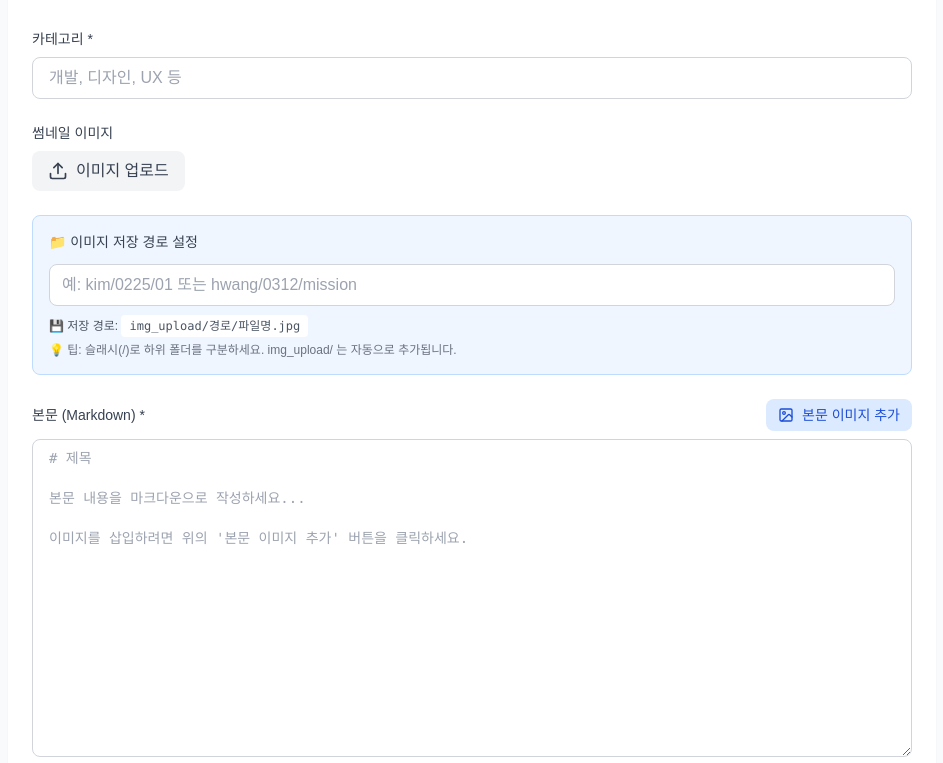
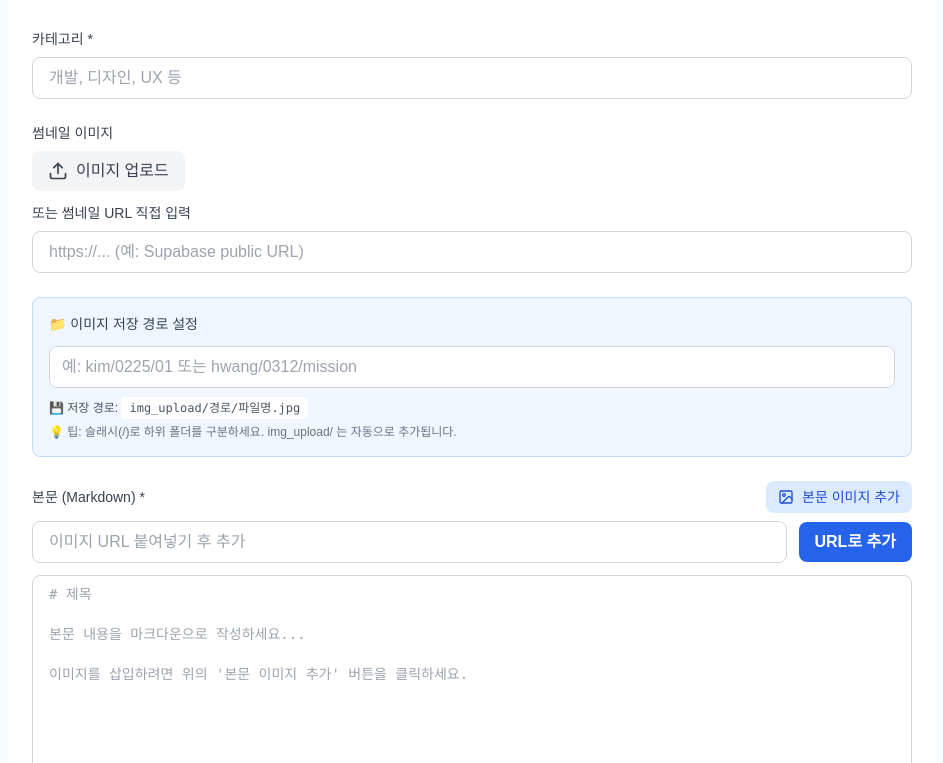
Before and after one commit to Jsun-cre8bara/Newsletter-Form, a Next.js app: page /admin/posts/new in a window 1280 px wide. Shown: the part 525-1288 px from the top of the page, without its empty margins (328-1271 px from the left). Built offline with nearby package versions, Linux system fonts and the light colour scheme; no server answers.

Commit message:
fix: upload post images to Supabase (thumbnail/content)

```diff
--- a/app/admin/posts/[id]/edit/page.tsx
+++ b/app/admin/posts/[id]/edit/page.tsx
@@ -6,6 +6,7 @@ import { useForm } from 'react-hook-form'
 import { ArrowLeft, Save, Upload, Trash2, Image as ImageIcon, Mail } from 'lucide-react'
 import Link from 'next/link'
 import { Post, PostFormData } from '@/lib/types'
+import { uploadImage } from '@/lib/supabase'
 
 export default function EditPostPage({ params }: { params: { id: string } }) {
   const router = useRouter()
@@ -14,6 +15,7 @@ export default function EditPostPage({ params }: { params: { id: string } }) {
   const [error, setError] = useState<string | null>(null)
   const [post, setPost] = useState<Post | null>(null)
   const [thumbnailPreview, setThumbnailPreview] = useState<string | null>(null)
+  const [uploadingThumbnail, setUploadingThumbnail] = useState(false)
   const [uploadingContentImage, setUploadingContentImage] = useState(false)
   const [isSendingNewsletter, setIsSendingNewsletter] = useState(false)
   const contentTextareaRef = useRef<HTMLTextAreaElement | null>(null)
@@ -25,6 +27,7 @@ export default function EditPostPage({ params }: { params: { id: string } }) {
 
   const contentValue = watch('content')
   const [thumbnailUrl, setThumbnailUrl] = useState('')
+  const [contentImageUrl, setContentImageUrl] = useState('')
 
   useEffect(() => {
     fetchPost()
@@ -54,36 +57,34 @@ export default function EditPostPage({ params }: { params: { id: string } }) {
     })
   }
 
-  const handleThumbnailChange = (e: React.ChangeEvent<HTMLInputElement>) => {
+  const handleThumbnailChange = async (e: React.ChangeEvent<HTMLInputElement>) => {
     const file = e.target.files?.[0]
     if (!file) return
 
-    // 경로 확인
-    if (!imagePath.trim()) {
-      alert('⚠️ 이미지 저장 경로를 먼저 입력해주세요!')
-      e.target.value = ''
-      return
-    }
+    setUploadingThumbnail(true)
+    setError(null)
 
-    console.log('🖼️ 썸네일 파일 선택됨:', file?.name, file?.size, 'bytes')
-
-    // 로컬 경로 생성 (img_upload는 고정)
-    const relativePath = `img_upload/${imagePath}/${file.name}`
-
-    // GitHub raw URL 생성
-    const githubRawUrl = `https://raw.githubusercontent.com/Jsun-cre8bara/Newsletter-Form/main/${relativePath}`
-    setThumbnailUrl(githubRawUrl)
-
-    console.log('✅ 썸네일 URL 생성:', githubRawUrl)
-
-    // 미리보기 생성
+    // 업로드 완료 전에도 바로 미리보기
     const reader = new FileReader()
     reader.onloadend = () => {
       setThumbnailPreview(reader.result as string)
     }
     reader.readAsDataURL(file)
 
-    alert(`✅ 썸네일 경로가 설정되었습니다!\n\n저장할 위치:\n${relativePath}\n\n포스트 저장 전에 위 경로에 이미지 파일을 저장하고 Git에 커밋해주세요.`)
+    try {
+      const uploadedUrl = await uploadImage(file)
+      if (!uploadedUrl) throw new Error('이미지 업로드에 실패했습니다.')
+
+      setThumbnailUrl(uploadedUrl)
+      setThumbnailPreview(uploadedUrl)
+    } catch (err) {
+      const message = err instanceof Error ? err.message : '썸네일 업로드 중 오류가 발생했습니다.'
+      setError(message)
+      alert(message)
+    } finally {
+      setUploadingThumbnail(false)
+      e.target.value = ''
+    }
   }
 
   // Handle content image upload
@@ -91,27 +92,14 @@ export default function EditPostPage({ params }: { params: { id: string } }) {
     const file = e.target.files?.[0]
     if (!file) return
 
-    // 경로 확인
-    if (!imagePath.trim()) {
-      alert('⚠️ 이미지 저장 경로를 먼저 입력해주세요!')
-      e.target.value = ''
-      return
-    }
-
     setUploadingContentImage(true)
-    console.log('📸 본문 이미지 경로 생성:', file.name)
 
     try {
-      // 로컬 경로 생성 (img_upload는 고정)
-      const relativePath = `img_upload/${imagePath}/${file.name}`
-
-      // GitHub raw URL 생성
-      const githubRawUrl = `https://raw.githubusercontent.com/Jsun-cre8bara/Newsletter-Form/main/${relativePath}`
-
-      console.log('✅ GitHub URL 생성:', githubRawUrl)
+      const uploadedUrl = await uploadImage(file)
+      if (!uploadedUrl) throw new Error('이미지 업로드에 실패했습니다.')
 
       // 마크다운 형식으로 이미지 삽입
-      const imageMarkdown = `\n![${file.name.split('.')[0]}](${githubRawUrl})\n`
+      const imageMarkdown = `\n![${file.name.split('.')[0]}](${uploadedUrl})\n`
 
       // 현재 커서 위치에 삽입
       const textarea = contentTextareaRef.current
@@ -132,21 +120,52 @@ export default function EditPostPage({ params }: { params: { id: string } }) {
           const newPosition = start + imageMarkdown.length
           textarea.setSelectionRange(newPosition, newPosition)
         }, 0)
-
-        alert(`✅ 이미지 경로가 본문에 추가되었습니다!\n\n저장할 위치:\n${relativePath}\n\n포스트 저장 전에 위 경로에 이미지 파일을 저장하고 Git에 커밋해주세요.`)
       } else {
-        // textarea ref가 없으면 끝에 추가
         setValue('content', (contentValue || '') + imageMarkdown)
-        alert(`✅ 이미지 경로가 본문 끝에 추가되었습니다!\n\n저장할 위치:\n${relativePath}`)
       }
     } catch (error) {
       console.error('❌ 이미지 경로 생성 실패:', error)
-      alert('이미지 경로 생성에 실패했습니다.')
+      const message = error instanceof Error ? error.message : '이미지 업로드 중 오류가 발생했습니다.'
+      setError(message)
+      alert(message)
     } finally {
       setUploadingContentImage(false)
       // 파일 input 초기화
       e.target.value = ''
     }
+  }
+
+  const insertContentImageByUrl = () => {
+    const url = contentImageUrl.trim()
+    if (!url) {
+      alert('이미지 URL을 입력해주세요.')
+      return
+    }
+
+    const imageMarkdown = `\n![image](${url})\n`
+
+    const textarea = contentTextareaRef.current
+    if (textarea) {
+      const start = textarea.selectionStart
+      const end = textarea.selectionEnd
+      const currentContent = contentValue || ''
+      const newContent =
+        currentContent.substring(0, start) +
+        imageMarkdown +
+        currentContent.substring(end)
+
+      setValue('content', newContent)
+
+      setTimeout(() => {
+        textarea.focus()
+        const newPosition = start + imageMarkdown.length
+        textarea.setSelectionRange(newPosition, newPosition)
+      }, 0)
+    } else {
+      setValue('content', (contentValue || '') + imageMarkdown)
+    }
+
+    setContentImageUrl('')
   }
 
   const onSubmit = async (data: PostFormData) => {
@@ -383,6 +402,23 @@ export default function EditPostPage({ params }: { params: { id: string } }) {
                 />
               )}
             </div>
+
+            <div className="mt-3">
+              <label className="block text-sm font-medium text-gray-700 mb-2">
+                또는 썸네일 URL 직접 입력
+              </label>
+              <input
+                type="url"
+                value={thumbnailUrl}
+                onChange={(e) => {
+                  setThumbnailUrl(e.target.value)
+                  setThumbnailPreview(e.target.value || null)
+                }}
+                placeholder="https://... (예: Supabase public URL)"
+                className="w-full px-4 py-2 border border-gray-300 rounded-lg focus:ring-2 focus:ring-blue-500 focus:border-transparent"
+                disabled={uploadingThumbnail}
+              />
+            </div>
           </div>
 
           {/* Image Path Settings */}
@@ -424,6 +460,25 @@ export default function EditPostPage({ params }: { params: { id: string } }) {
                   className="hidden"
                 />
               </label>
+            </div>
+
+            <div className="flex items-center gap-3 mb-3">
+              <input
+                type="url"
+                value={contentImageUrl}
+                onChange={(e) => setContentImageUrl(e.target.value)}
+                placeholder="이미지 URL 붙여넣기 후 추가"
+                className="flex-1 px-4 py-2 border border-gray-300 rounded-lg focus:ring-2 focus:ring-blue-500 focus:border-transparent"
+                disabled={uploadingContentImage}
+              />
+              <button
+                type="button"
+                onClick={insertContentImageByUrl}
+                className="px-4 py-2 bg-blue-600 text-white font-semibold rounded-lg hover:bg-blue-700 transition disabled:bg-gray-400 disabled:cursor-not-allowed"
+                disabled={uploadingContentImage}
+              >
+                URL로 추가
+              </button>
             </div>
             <textarea
               {...register('content', { required: '본문을 입력해주세요' })}
--- a/app/admin/posts/new/page.tsx
+++ b/app/admin/posts/new/page.tsx
@@ -5,7 +5,7 @@ import { useRouter } from 'next/navigation'
 import { useForm } from 'react-hook-form'
 import { ArrowLeft, Save, Upload, Image as ImageIcon } from 'lucide-react'
 import Link from 'next/link'
-import { adminSupabase, uploadImage } from '@/lib/supabase'
+import { uploadImage } from '@/lib/supabase'
 import { PostFormData } from '@/lib/types'
 
 export default function NewPostPage() {
@@ -13,6 +13,7 @@ export default function NewPostPage() {
   const [isSubmitting, setIsSubmitting] = useState(false)
   const [error, setError] = useState<string | null>(null)
   const [thumbnailPreview, setThumbnailPreview] = useState<string | null>(null)
+  const [uploadingThumbnail, setUploadingThumbnail] = useState(false)
   const [uploadingContentImage, setUploadingContentImage] = useState(false)
   const contentTextareaRef = useRef<HTMLTextAreaElement | null>(null)
 
@@ -29,38 +30,37 @@ export default function NewPostPage() {
   const thumbnailFile = watch('thumbnail')
   const contentValue = watch('content')
   const [thumbnailUrl, setThumbnailUrl] = useState('')
+  const [contentImageUrl, setContentImageUrl] = useState('')
 
   // Handle thumbnail preview
-  const handleThumbnailChange = (e: React.ChangeEvent<HTMLInputElement>) => {
+  const handleThumbnailChange = async (e: React.ChangeEvent<HTMLInputElement>) => {
     const file = e.target.files?.[0]
     if (!file) return
 
-    // 경로 확인
-    if (!imagePath.trim()) {
-      alert('⚠️ 이미지 저장 경로를 먼저 입력해주세요!')
-      e.target.value = ''
-      return
-    }
+    setUploadingThumbnail(true)
+    setError(null)
 
-    console.log('🖼️ 썸네일 파일 선택됨:', file?.name, file?.size, 'bytes')
-
-    // 로컬 경로 생성 (img_upload는 고정)
-    const relativePath = `img_upload/${imagePath}/${file.name}`
-
-    // GitHub raw URL 생성
-    const githubRawUrl = `https://raw.githubusercontent.com/Jsun-cre8bara/Newsletter-Form/main/${relativePath}`
-    setThumbnailUrl(githubRawUrl)
-
-    console.log('✅ 썸네일 URL 생성:', githubRawUrl)
-
-    // 미리보기 생성
+    // 업로드 완료 전에도 바로 미리보기
     const reader = new FileReader()
     reader.onloadend = () => {
       setThumbnailPreview(reader.result as string)
     }
     reader.readAsDataURL(file)
 
-    alert(`✅ 썸네일 경로가 설정되었습니다!\n\n저장할 위치:\n${relativePath}\n\n포스트 저장 전에 위 경로에 이미지 파일을 저장하고 Git에 커밋해주세요.`)
+    try {
+      const uploadedUrl = await uploadImage(file)
+      if (!uploadedUrl) throw new Error('이미지 업로드에 실패했습니다.')
+
+      setThumbnailUrl(uploadedUrl)
+      setThumbnailPreview(uploadedUrl)
+    } catch (err) {
+      const message = err instanceof Error ? err.message : '썸네일 업로드 중 오류가 발생했습니다.'
+      setError(message)
+      alert(message)
+    } finally {
+      setUploadingThumbnail(false)
+      e.target.value = ''
+    }
   }
 
   // Handle content image upload
@@ -68,27 +68,14 @@ export default function NewPostPage() {
     const file = e.target.files?.[0]
     if (!file) return
 
-    // 경로 확인
-    if (!imagePath.trim()) {
-      alert('⚠️ 이미지 저장 경로를 먼저 입력해주세요!')
-      e.target.value = ''
-      return
-    }
-
     setUploadingContentImage(true)
-    console.log('📸 본문 이미지 경로 생성:', file.name)
 
     try {
-      // 로컬 경로 생성 (img_upload는 고정)
-      const relativePath = `img_upload/${imagePath}/${file.name}`
-
-      // GitHub raw URL 생성
-      const githubRawUrl = `https://raw.githubusercontent.com/Jsun-cre8bara/Newsletter-Form/main/${relativePath}`
-
-      console.log('✅ GitHub URL 생성:', githubRawUrl)
+      const uploadedUrl = await uploadImage(file)
+      if (!uploadedUrl) throw new Error('이미지 업로드에 실패했습니다.')
 
       // 마크다운 형식으로 이미지 삽입
-      const imageMarkdown = `\n![${file.name.split('.')[0]}](${githubRawUrl})\n`
+      const imageMarkdown = `\n![${file.name.split('.')[0]}](${uploadedUrl})\n`
 
       // 현재 커서 위치에 삽입
       const textarea = contentTextareaRef.current
@@ -109,21 +96,52 @@ export default function NewPostPage() {
           const newPosition = start + imageMarkdown.length
           textarea.setSelectionRange(newPosition, newPosition)
         }, 0)
-
-        alert(`✅ 이미지 경로가 본문에 추가되었습니다!\n\n저장할 위치:\n${relativePath}\n\n포스트 저장 전에 위 경로에 이미지 파일을 저장하고 Git에 커밋해주세요.`)
       } else {
-        // textarea ref가 없으면 끝에 추가
         setValue('content', (contentValue || '') + imageMarkdown)
-        alert(`✅ 이미지 경로가 본문 끝에 추가되었습니다!\n\n저장할 위치:\n${relativePath}`)
       }
     } catch (error) {
       console.error('❌ 이미지 경로 생성 실패:', error)
-      alert('이미지 경로 생성에 실패했습니다.')
+      const message = error instanceof Error ? error.message : '이미지 업로드 중 오류가 발생했습니다.'
+      alert(message)
+      setError(message)
     } finally {
       setUploadingContentImage(false)
       // 파일 input 초기화
       e.target.value = ''
     }
+  }
+
+  const insertContentImageByUrl = () => {
+    const url = contentImageUrl.trim()
+    if (!url) {
+      alert('이미지 URL을 입력해주세요.')
+      return
+    }
+
+    const imageMarkdown = `\n![image](${url})\n`
+
+    const textarea = contentTextareaRef.current
+    if (textarea) {
+      const start = textarea.selectionStart
+      const end = textarea.selectionEnd
+      const currentContent = contentValue || ''
+      const newContent =
+        currentContent.substring(0, start) +
+        imageMarkdown +
+        currentContent.substring(end)
+
+      setValue('content', newContent)
+
+      setTimeout(() => {
+        textarea.focus()
+        const newPosition = start + imageMarkdown.length
+        textarea.setSelectionRange(newPosition, newPosition)
+      }, 0)
+    } else {
+      setValue('content', (contentValue || '') + imageMarkdown)
+    }
+
+    setContentImageUrl('')
   }
 
   const onSubmit = async (data: PostFormData) => {
@@ -305,6 +323,23 @@ export default function NewPostPage() {
                 />
               )}
             </div>
+
+            <div className="mt-3">
+              <label className="block text-sm font-medium text-gray-700 mb-2">
+                또는 썸네일 URL 직접 입력
+              </label>
+              <input
+                type="url"
+                value={thumbnailUrl}
+                onChange={(e) => {
+                  setThumbnailUrl(e.target.value)
+                  setThumbnailPreview(e.target.value || null)
+                }}
+                placeholder="https://... (예: Supabase public URL)"
+                className="w-full px-4 py-2 border border-gray-300 rounded-lg focus:ring-2 focus:ring-blue-500 focus:border-transparent"
+                disabled={uploadingThumbnail}
+              />
+            </div>
           </div>
 
           {/* Image Path Settings */}
@@ -346,6 +381,25 @@ export default function NewPostPage() {
                   className="hidden"
                 />
               </label>
+            </div>
+
+            <div className="flex items-center gap-3 mb-3">
+              <input
+                type="url"
+                value={contentImageUrl}
+                onChange={(e) => setContentImageUrl(e.target.value)}
+                placeholder="이미지 URL 붙여넣기 후 추가"
+                className="flex-1 px-4 py-2 border border-gray-300 rounded-lg focus:ring-2 focus:ring-blue-500 focus:border-transparent"
+                disabled={uploadingContentImage}
+              />
+              <button
+                type="button"
+                onClick={insertContentImageByUrl}
+                className="px-4 py-2 bg-blue-600 text-white font-semibold rounded-lg hover:bg-blue-700 transition disabled:bg-gray-400 disabled:cursor-not-allowed"
+                disabled={uploadingContentImage}
+              >
+                URL로 추가
+              </button>
             </div>
             <textarea
               {...register('content', { required: '본문을 입력해주세요' })}
```
